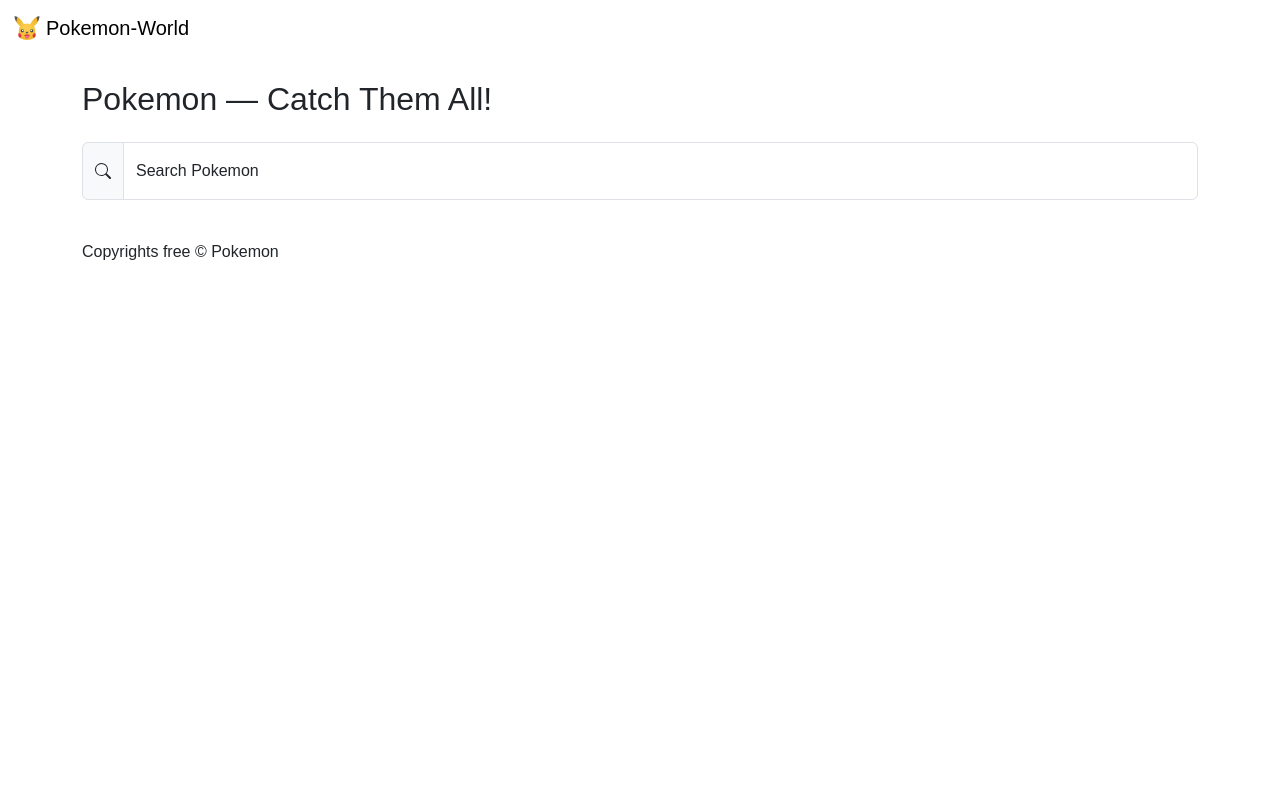
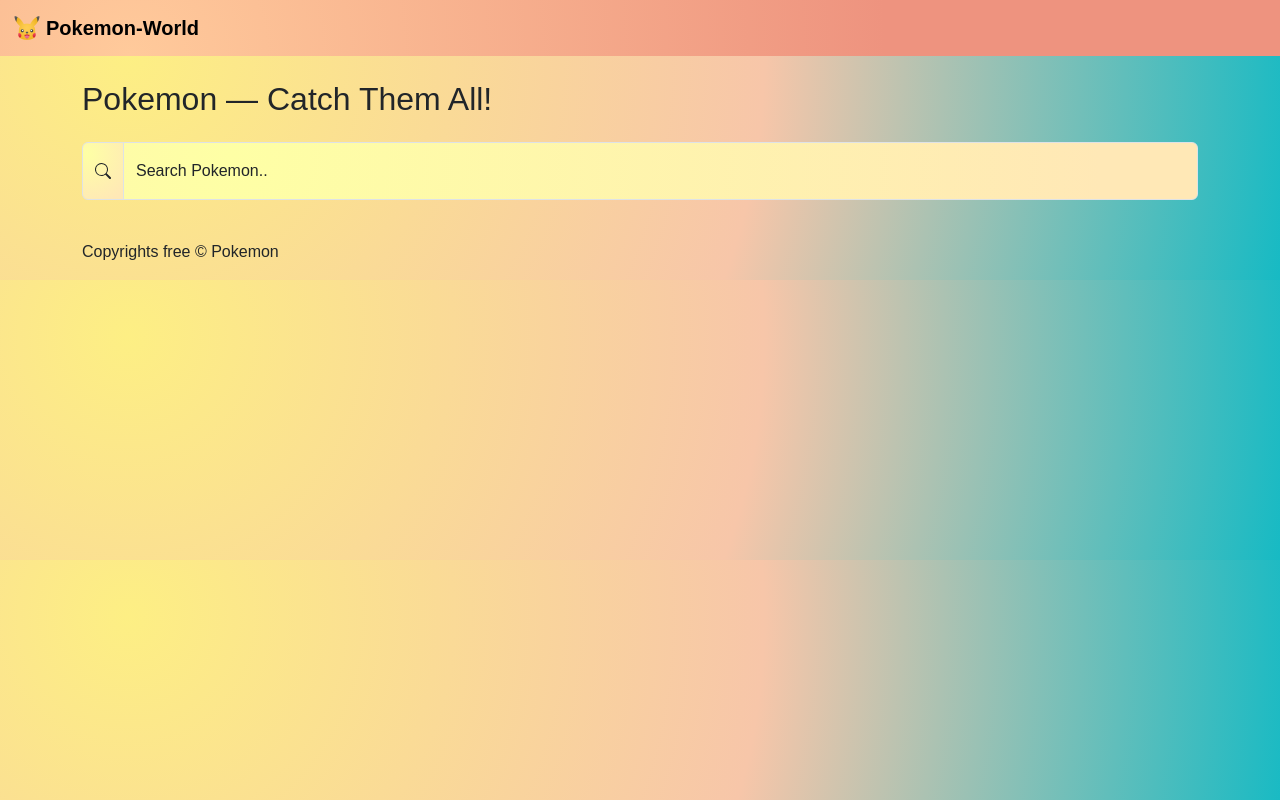
Before and after one commit to PatellAbhishekk/pokemon-world, a website built with Vite: page src/index.html in a window 1280 px wide. Built offline with nearby package versions, Linux system fonts and the light colour scheme; a web font is replaced by a local one; what fast-shuffle would draw is missing.

Commit message:
add hover colors

```diff
--- a/src/index.html
+++ b/src/index.html
@@ -8,8 +8,8 @@
 
     <!-- Bootstrap -->
     <link
-    href="https://cdn.jsdelivr.net/npm/bootstrap@5.3.3/dist/css/bootstrap.min.css"
-    rel="stylesheet"
+      href="https://cdn.jsdelivr.net/npm/bootstrap@5.3.3/dist/css/bootstrap.min.css"
+      rel="stylesheet"
     />
     <!-- scss -->
     <link rel="stylesheet" href="/scss/main.scss" />
@@ -25,7 +25,7 @@
             width="30"
             class="d-inline-block align-text-top"
           />
-          Pokemon-World
+          <strong>Pokemon-World</strong>
         </a>
       </div>
     </nav>
@@ -57,7 +57,7 @@
             id="floatingInputGroup1"
             placeholder="Search Pokemon"
           />
-          <label for="floatingInputGroup1">Search Pokemon</label>
+          <label for="floatingInputGroup1">Search Pokemon..</label>
         </div>
       </div>
 
--- a/src/scss/main.scss
+++ b/src/scss/main.scss
@@ -2,14 +2,57 @@
 
 body {
   font-family: "Teachers", sans-serif;
+  background: radial-gradient(
+    circle at 10% 20%,
+    rgb(253, 239, 132) 0%,
+    rgb(247, 198, 169) 54.2%,
+    rgb(21, 186, 196) 100.3%
+  );
 }
-
+.navbar {
+  background: radial-gradient(
+    755px at 10.1% 99.3%,
+    rgba(255, 202, 155, 0.715) 0%,
+    rgba(238, 147, 127, 0.591) 100.2%
+  );
+  &:hover {
+    background: radial-gradient(
+      755px at 10.1% 99.3%,
+      rgb(255, 202, 155) 0%,
+      rgb(238, 147, 127) 100.2%
+    );
+  }
+}
+.form-control,
+.input-group-text {
+  background: radial-gradient(
+    circle at 10% 20%,
+    rgb(254, 255, 165) 0%,
+    rgb(255, 232, 182) 90%
+  );
+  &:hover {
+    background: radial-gradient(
+      circle at 10% 20%,
+      rgb(234, 236, 145) 0%,
+      rgb(255, 232, 182) 90%
+    );
+  }
+}
 .card {
   height: 100%;
   transition: 1s all ease;
+  background: linear-gradient(
+    -180deg,
+    rgba(255, 255, 255, 0.5) 0%,
+    rgba(0, 0, 0, 0.5) 100%
+  );
 
   &:hover {
-    background-color: rgba(128, 0, 128, 0.245);
+    background: radial-gradient(
+      859px at 10% 20%,
+      rgb(245, 220, 154) 0%,
+      rgb(164, 78, 51) 90%
+    );
     transform: scale(1.05);
   }
 }
```
